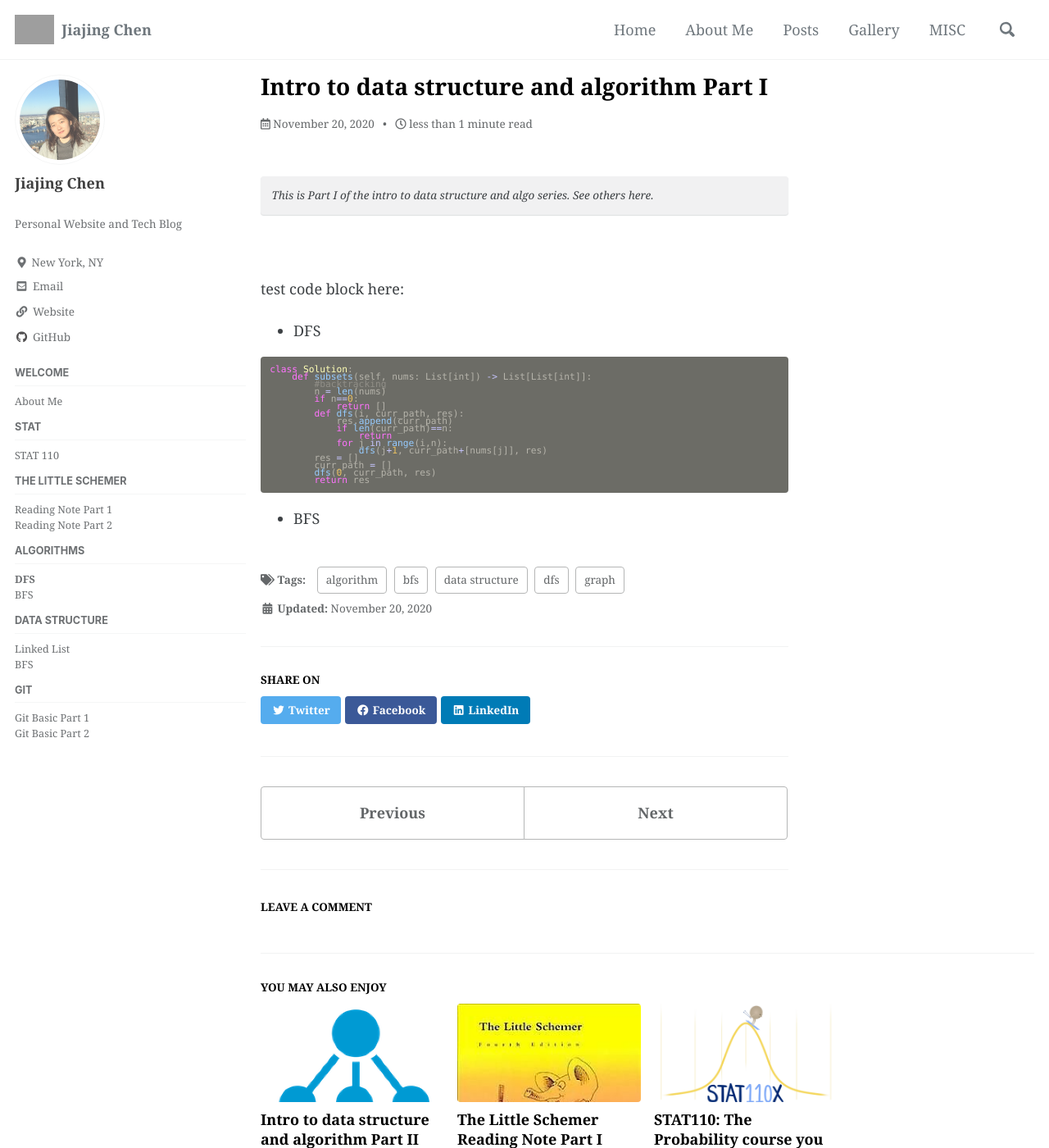
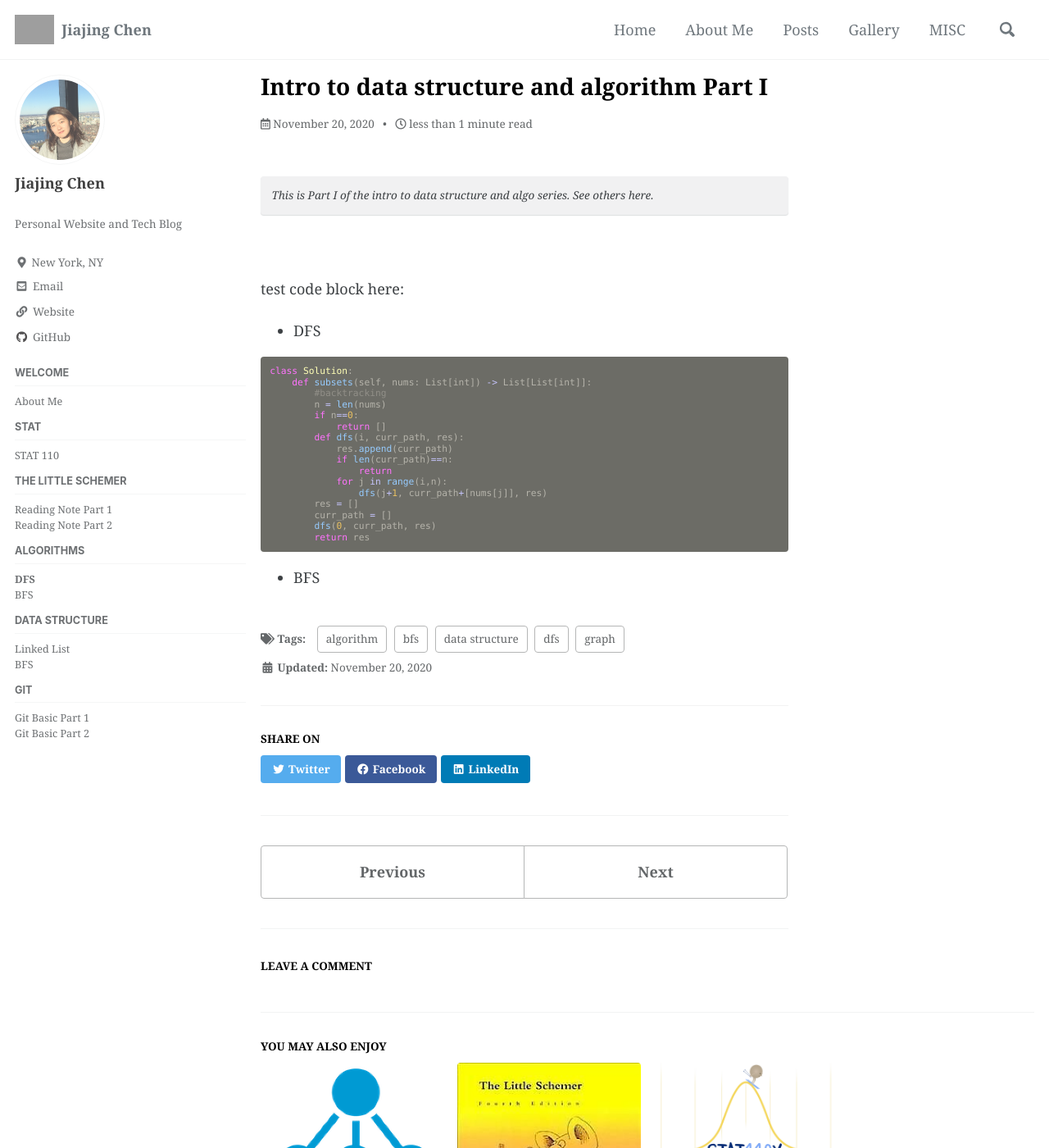
Before and after one commit to jiajingchen/jiajingchen.github.io, a Jekyll site: the page built from _posts/2020-11-29-post-algorithm-part-1.md, in a window 1280 px wide and 1400 px high. Shown: the whole window at 82% size. Built offline with Jekyll 4.4.1, drawn with Linux system fonts in a browser that asks for light colours; cached includes are drawn as plain includes; nearby versions of some CDN libraries; comment, search, counter and statistics services are not loaded; grey boxes are pictures that could not be loaded.

```diff
--- a/_sass/minimal-mistakes/_syntax.scss
+++ b/_sass/minimal-mistakes/_syntax.scss
@@ -10,7 +10,7 @@
   color: $base05;
   font-family: $monospace;
   font-size: $type-size-8;
-  line-height: 0.8;
+  line-height: 1.2;
   border-radius: $border-radius;
 
   > pre,
```
